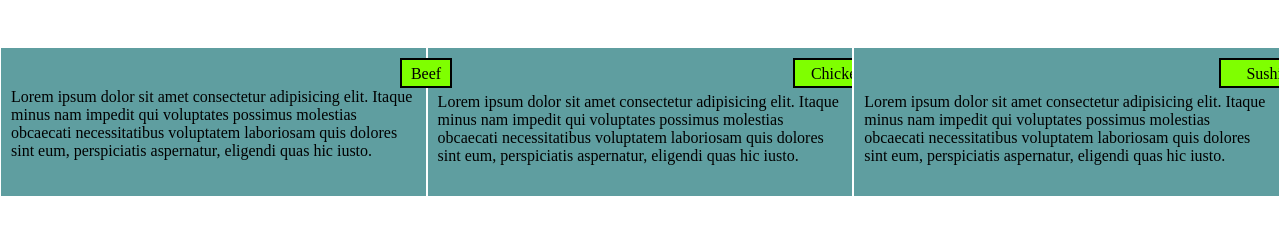
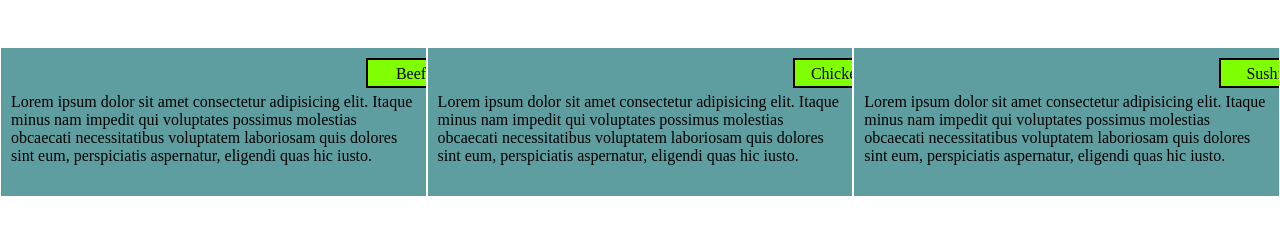
Before and after one commit to Antonnio-oni/Antonnio-Toni.github.io, a plain HTML site: page mod2_solution/index.html in a window 1280 px wide. Shown: the part 50-284 px from the top of the page. Drawn offline with Linux system fonts and the light colour scheme.

Commit message:
Add files via upload

```diff
--- a/mod2_solution/css/style.css
+++ b/mod2_solution/css/style.css
@@ -8,10 +8,6 @@ h1 {
   text-align: center;
   margin-top: 10px;
   color: blue;
-}
-
-p {
-  margin-top: 30px;
 }
 
 .s1,
@@ -34,11 +30,11 @@ p {
   background-color: chartreuse;
   padding: 5px;
   border: 2px solid black;
-  width: 52px;
+  width: 90px;
   height: 30px;
-  position: absolute;
-  margin-bottom: 50px;
-  left: 400px;
+  position: relative;
+  margin-bottom: 5px;
+  left: 355px;
 }
 
 .label2 {
```
